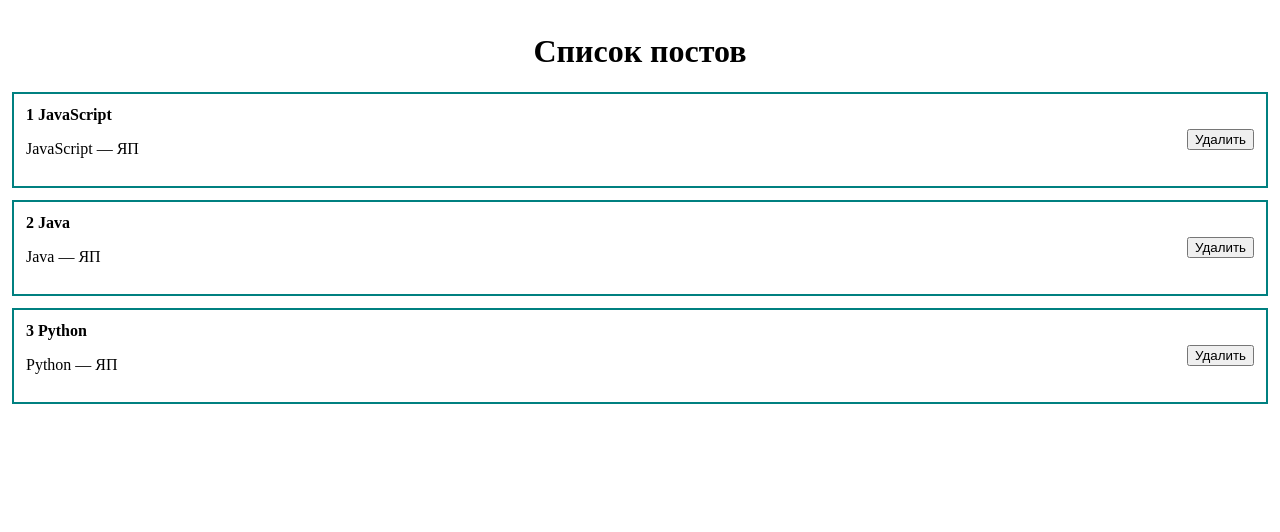
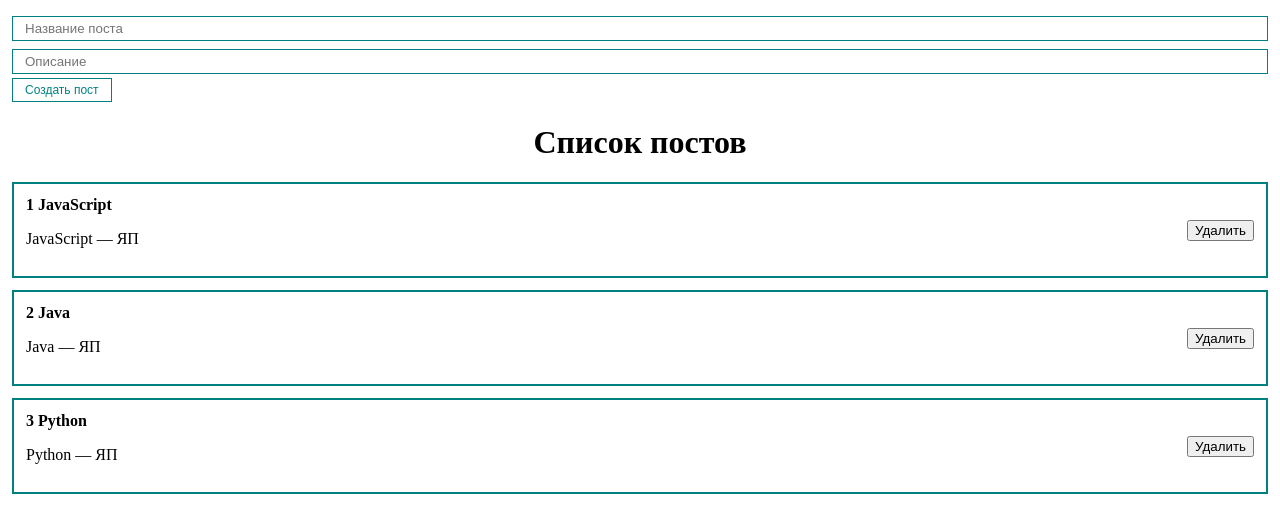
Before and after one commit to scorn-da/react-kit, a React (Create React App) app: page / in a window 1280 px wide. Shown: the top 532 px of the page. Built offline with nearby package versions, Linux system fonts and the light colour scheme.

Commit message:
feat(ui): added a post form

```diff
--- a/src/App.js
+++ b/src/App.js
@@ -1,6 +1,7 @@
 import React, { useState } from "react";
 import "src/styles/App.css";
 import Posts from "src/components/Posts/Posts";
+import PostForm from "src/components/PostForm/PostForm";
 
 function App() {
   const [posts, setPosts] = useState([
@@ -9,8 +10,13 @@ function App() {
     {id: 3, title: 'Python', text: 'Python — ЯП',},
   ]);
 
+  function createPost(newPost) {
+    setPosts([...posts, newPost]);
+  }
+
   return (
     <div className="App">
+      <PostForm create={createPost} />
       <Posts title="Список постов" posts={posts} />
     </div>
   );
--- /dev/null
+++ b/src/components/PostForm/PostForm.jsx
@@ -0,0 +1,29 @@
+import React, { useState } from 'react';
+import Input from "src/components/UI/Input/Input";
+import Button from "src/components/UI/Button/Button";
+
+const PostForm = ({ create, ...props }) => {
+  const [post, setPost] = useState({
+    title: '',
+    text: '',
+  });
+
+  function addPost(evt) {
+    evt.preventDefault();
+    const newPost = { ...post, id: Date.now() };
+    create(newPost);
+    setPost({ title: '', text: '' });
+  }
+
+  return (
+      <form>
+        <Input type="text" placeholder="Название поста" value={post.title}
+               onChange={(evt) => setPost({ ...post, title: evt.target.value })}/>
+        <Input type="text" placeholder="Описание" value={post.text}
+               onChange={(evt) => setPost({ ...post, text: evt.target.value })}/>
+        <Button onClick={addPost}>Создать пост</Button>
+      </form>
+  );
+};
+
+export default PostForm;
```
